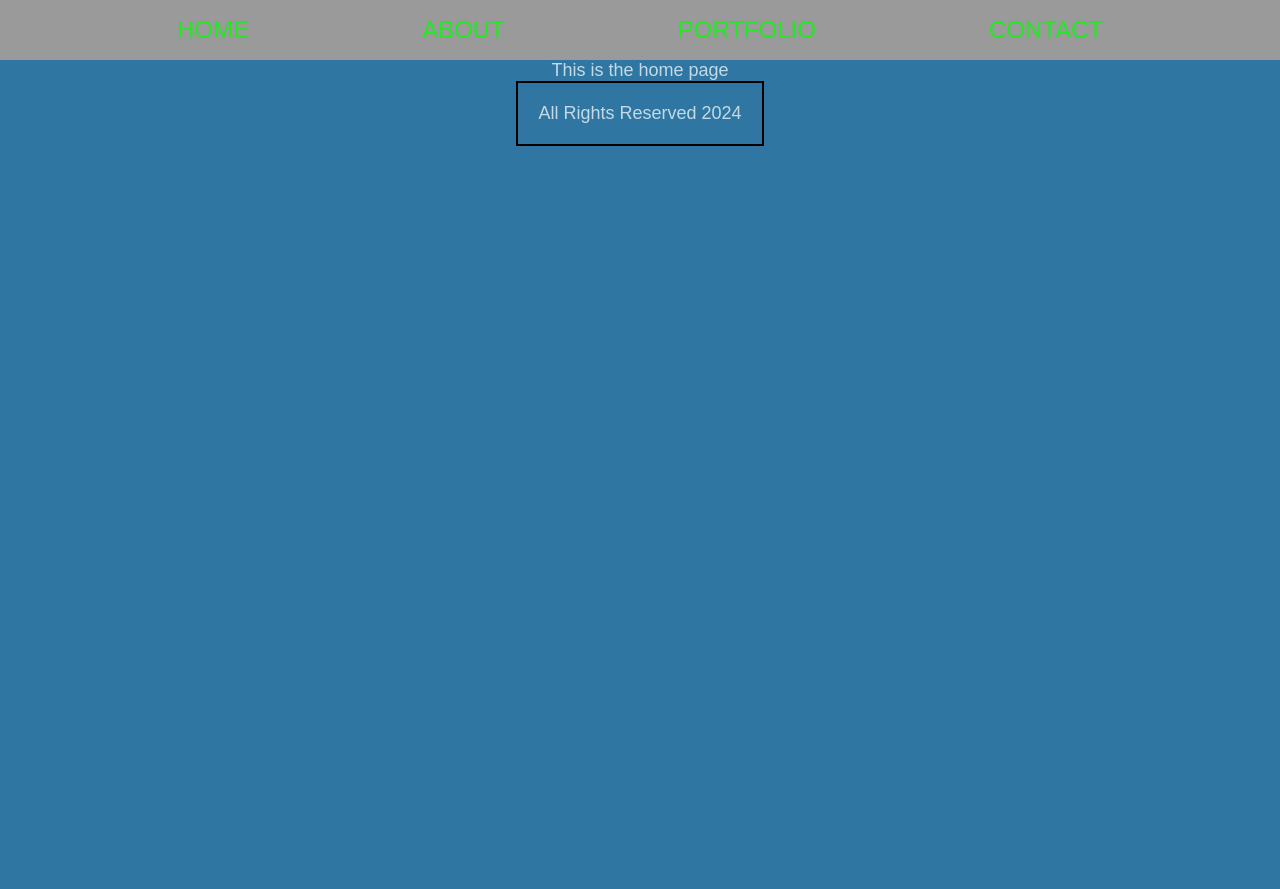
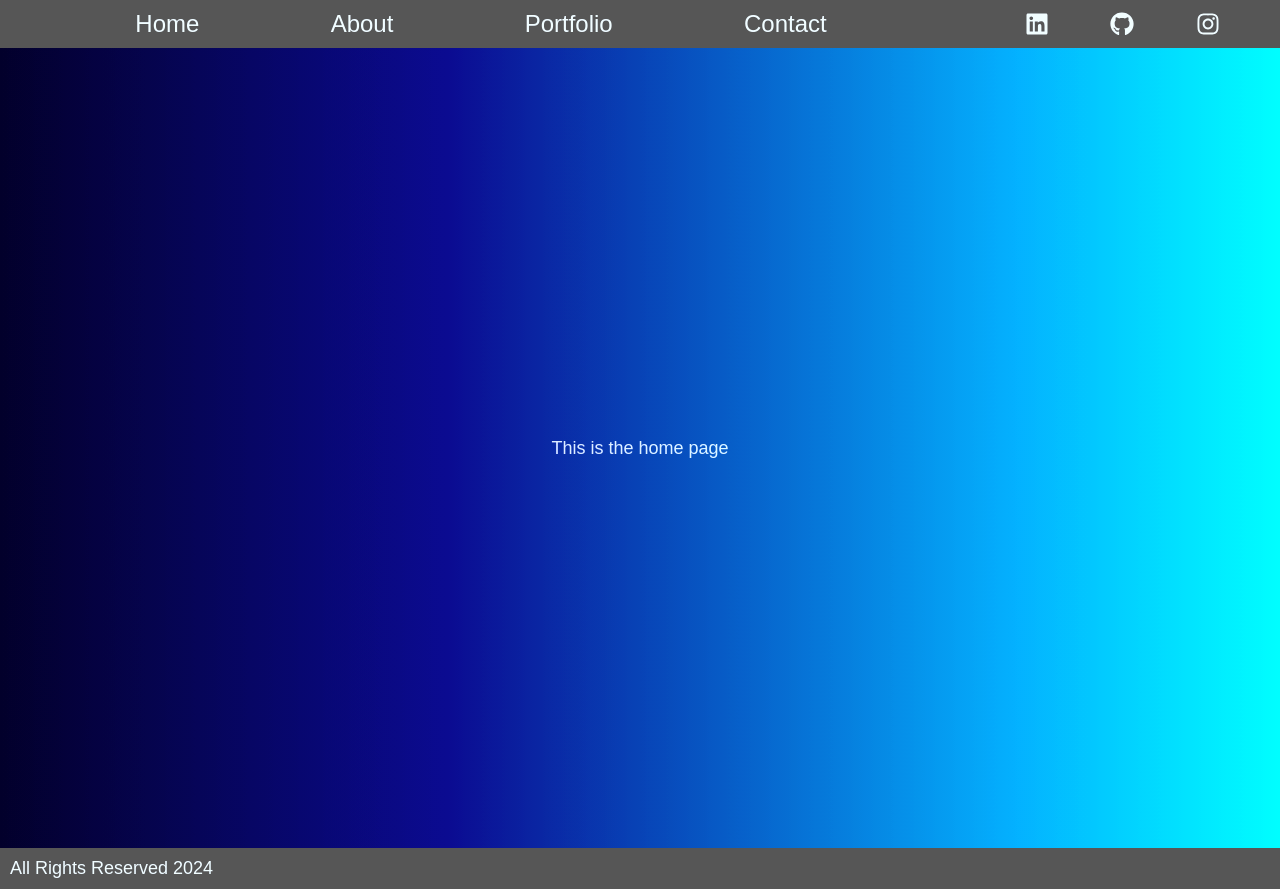
Before and after one commit to joshuadyee/portfolio-frontend, a React (Vite) app: page / in a window 1280 px wide. Before the commit the page ends 800 px from the top, so only its background shows below. Built offline with nearby package versions, Linux system fonts and the light colour scheme; a web font is replaced by a local one.

Commit message:
Install and implement react icons, import Header and Footer in App and not Content, refactor Header UI and link functionality, change background

```diff
--- a/package.json
+++ b/package.json
@@ -11,7 +11,8 @@
   },
   "dependencies": {
     "react": "^18.3.1",
-    "react-dom": "^18.3.1"
+    "react-dom": "^18.3.1",
+    "react-icons": "^5.2.1"
   },
   "devDependencies": {
     "@types/react": "^18.3.3",
--- a/src/App.css
+++ b/src/App.css
@@ -4,42 +4,71 @@ header {
   padding: 4px;
   justify-content: center;
   align-items: center;
-  height: 7.5vh;
-  margin-top: 0;
-  background-color: gray;
-  margin: 0;
+  height: 6vh;
+  background-color: rgb(60, 60, 60);
 }
 
 nav {
   display: flex;
-  justify-content: space-evenly;
-  /* border: 1px black solid; */
+  justify-content: center;
+  align-items: center;
   width: 100%;
-
 }
 
-nav a {
+.pages {
+  display: flex;
+  flex: 0 0 75%;
+  justify-content: space-evenly;
+  margin: auto 5px;
+}
+
+
+.pages a {
   text-decoration: none;
-  color: rgb(27, 195, 27);
+  color: inherit;
+  font-size: x-large;
+  transition: color 0.3s;
+}
+
+.pages a:hover {
+  color: limegreen;
+}
+
+.links {
+  display: flex;
+  flex: 0 0 25%;
+  justify-content: space-evenly;
+  list-style-type: none;
+}
+
+li a {
+  display: flex;
+  justify-content: center;
+  align-items: center;
+  margin: auto;
+  text-decoration: none;
+  color: inherit;
   font-size: x-large;
 }
 
-nav a:hover {
-  color: rgb(6, 6, 233);
+li a:hover {
+  color: limegreen;
+}
+
+.home {
+  display: flex;
+  flex-direction: column;
+  justify-content: center;
+  margin: auto;
+  color: inherit;
+  height: fit-content;
 }
 
 footer {
-  border: 2px solid black;
-  padding: 20px;
+  width: 100%;
+  display: flex;
+  padding: 10px;
   text-align: center;
   margin-top: auto;
+  background-color: rgb(60, 60, 60);
 }
-
-
-.home {
-  display: flex;
-  justify-content: center;
-  margin: 0 auto;
-  color: inherit;
-
-}
--- a/src/App.jsx
+++ b/src/App.jsx
@@ -1,11 +1,15 @@
 import './App.css'
 import { Content } from "./Content"
+import { Header } from './components/Header'
+import { Footer } from './components/Footer'
 
 function App() {
 
   return (
     <>
+      <Header />
       <Content />
+      <Footer />
     </>
   )
 }
--- a/src/Content.jsx
+++ b/src/Content.jsx
@@ -1,13 +1,9 @@
-import { Footer } from "./components/Footer"
-import { Header } from "./components/Header"
 import { Home } from "./components/Home"
 
 export const Content = () => {
   return (
     <main className="container">
-      <Header />
       <Home />
-      <Footer />
     </main>
   )
 }
--- a/src/components/Header.jsx
+++ b/src/components/Header.jsx
@@ -1,11 +1,27 @@
+import { FaLinkedin, FaGithub, FaInstagram } from "react-icons/fa";
+
 export const Header = () => {
   return (
     <header>
-      <nav className="sidebar">
-        <a href="/">HOME</a>
-        <a href="/about">ABOUT</a>
-        <a href="/portfolio">PORTFOLIO</a>
-        <a href="/contact">CONTACT</a>
+      <nav >
+        <div className="pages">
+          <a href="/">Home</a>
+          <a href="#about">About</a>
+          <a href="#portfolio">Portfolio</a>
+          <a href="#contact">Contact</a>
+        </div>
+
+        <ul className="links">
+          <li>
+            <a href="https://linkedin.com/in/joshuadyee" target="_blank"><FaLinkedin /></a>
+          </li>
+          <li>
+            <a href="https://github.com/joshuadyee" target="_blank"><FaGithub /></a>
+          </li>
+          <li>
+            <a href="https://instagram.com/yung_yee31" target="_blank"><FaInstagram /></a>
+          </li>
+        </ul>
       </nav>
     </header>
   )
--- a/src/components/Home.jsx
+++ b/src/components/Home.jsx
@@ -1,7 +1,7 @@
 export const Home = () => {
   return (
-    <section>
-      <div className="home">
+    <section className="home">
+      <div >
         This is the home page
       </div>
     </section>
--- a/src/index.css
+++ b/src/index.css
@@ -4,19 +4,24 @@
   box-sizing: border-box;
 }
 
-body {
+:root {
+  background: rgb(2, 0, 36);
+  background: linear-gradient(90deg, rgba(2, 0, 36, 1) 0%, rgba(9, 9, 121, 1) 35%, rgba(0, 212, 255, 1) 100%);
+}
+
+body,
+html {
   font-family: "Zain", sans-serif;
   font-weight: 400;
   font-style: normal;
   font-size: large;
-  background-color: #2f76a2;
   color: #cfdbe2bb;
   filter: brightness(1.2);
-  margin: 0;
 }
 
 main {
   width: 100%;
+  height: 100vh;
   display: flex;
   flex-direction: column;
   align-items: center;
```
Also changed, not shown: src/assets/cool-background.png (added), 1 other file (tests, documents, lock files or other folders).
